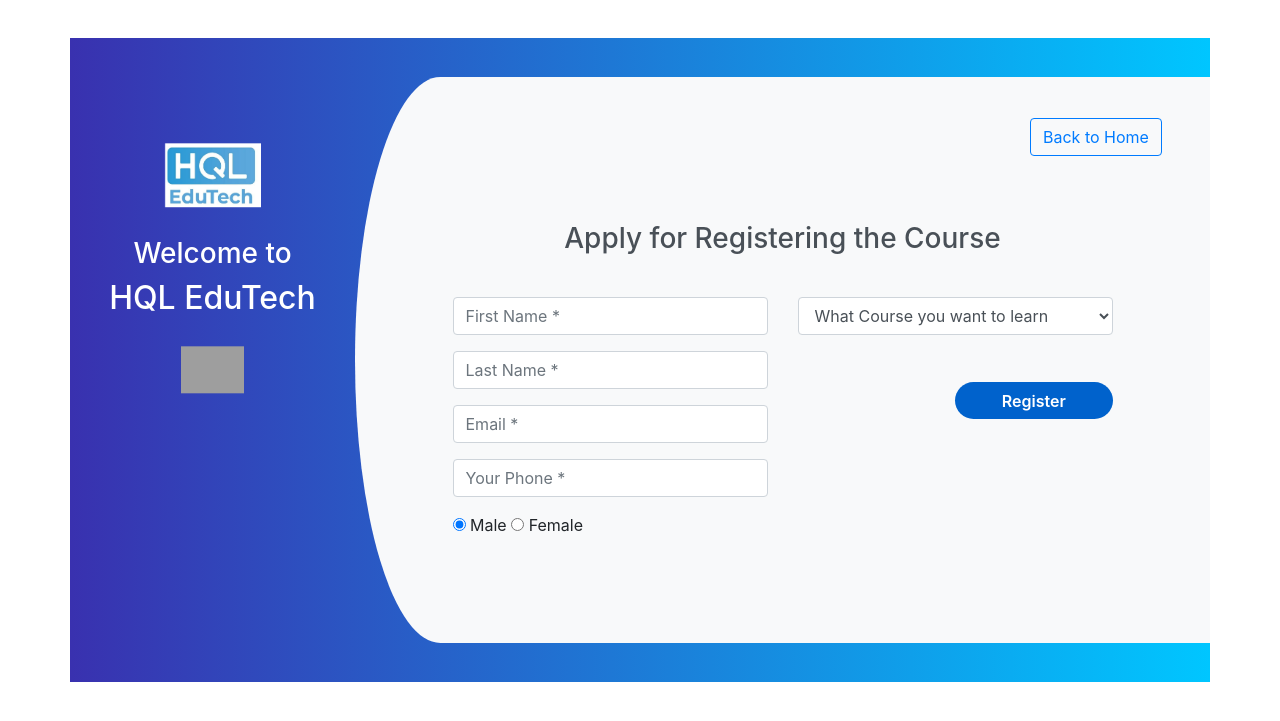
After one commit to Nasar-tech/FinalEduTech, a PHP site: page /registration.html in a window 1280 px wide. The commit adds this page. Shown: the top 721 px of the page. Run offline with PHP 8.4, Linux system fonts and the light colour scheme; some libraries are stand-ins or nearby versions; grey boxes are pictures that could not be loaded.

Commit message:
version 5

```diff
--- /dev/null
+++ b/registration.html
@@ -0,0 +1,109 @@
+<!DOCTYPE html>
+<html lang="en">
+<head>
+    <meta charset="UTF-8">
+    <meta http-equiv="X-UA-Compatible" content="IE=edge">
+    <meta name="viewport" content="width=device-width, initial-scale=1.0">
+    <link rel="stylesheet" href="./registrationcss.css">
+
+    <title>Registration</title>
+</head>
+<body>
+    <link href="//maxcdn.bootstrapcdn.com/bootstrap/4.1.1/css/bootstrap.min.css" rel="stylesheet" id="bootstrap-css">
+<script src="//maxcdn.bootstrapcdn.com/bootstrap/4.1.1/js/bootstrap.min.js"></script>
+<script src="//cdnjs.cloudflare.com/ajax/libs/jquery/3.2.1/jquery.min.js"></script>
+<!------ Include the above in your HEAD tag ---------->
+
+<div class="container register">
+                <div class="row">
+                    <div class="col-md-3 register-left">
+                        <img src="./assets/img/highqlabs2.jpeg" style="width:6rem; height:4rem;" alt="logo" />
+                        <h3>Welcome to</h3>
+                        <h2>HQL EduTech</h2>
+                        <img src="https://image.ibb.co/n7oTvU/logo_white.png" alt=""/>
+
+                    </div>
+                    <div class="col-md-9 register-right">
+                        <a class="btn btn-outline-primary" href="./index.html" style="margin-left:80%;margin-top: 5%;margin-bottom: 0;">Back to Home</a>
+                        <form method="POST" action="./registeredStudents.php">
+
+                        <div class="tab-content" id="myTabContent">
+                            <div class="tab-pane fade show active" id="home" role="tabpanel" aria-labelledby="home-tab">
+                                <h3 class="register-heading">Apply for Registering the Course</h3>
+
+
+
+                                <div class="row register-form">
+                                    <div class="col-md-6">
+                                        <div class="form-group">
+                                            <input type="text" class="form-control" placeholder="First Name *" name="fName" value="" />
+                                        </div>
+                                        <div class="form-group">
+                                            <input type="text" class="form-control" placeholder="Last Name *" name="lName" value="" />
+                                        </div>
+
+                                        <div class="form-group">
+                                            <input type="email" class="form-control" placeholder="Email *" name="email" value="" />
+                                        </div>
+                                        <div class="form-group">
+                                            <input type="text"   name="phone" pattern="[6-9]{1}[0-9]{9}"  title="please enter proper mobile number" class="form-control" placeholder="Your Phone *" value="" />
+
+                                        </div>
+
+                                        <div class="form-group">
+                                            <div class="maxl">
+                                                <label class="radio inline">
+                                                    <input type="radio" name="gender" value="male" checked>
+                                                    <span> Male </span>
+                                                </label>
+                                                <label class="radio inline">
+                                                    <input type="radio" name="gender" value="female">
+                                                    <span>Female </span>
+                                                </label>
+                                            </div>
+                                        </div>
+
+
+
+
+                                    </div>
+
+
+
+                                    <div class="col-md-6">
+
+                                        <div class="form-group">
+                                            <select name="courses" class="form-control">
+                                                <option value="" class="hidden"  selected disabled>What Course you want to learn</option>
+                                                <option value="Java">Java</option>
+                                                <option value="C#">C#</option>
+                                                <option value="Python">Python</option>
+                                                <option value="Angular">Angular</option>
+                                                <option value="React">React</option>
+                                                <option value="Selenium Testing">Selenium Testing</option>
+                                                <option value="DevOps">DevOps</option>
+                                            </select>
+                                        </div>
+
+
+
+
+                                        <input type="submit" class="btnRegister" name="submit" value="Register"/>
+                                    </div>
+                                </div>
+                            </div>
+                        </div>
+                    </div>
+                </form>
+                </div>
+
+            </div>
+            <style>
+                input::-webkit-outer-spin-button,
+input::-webkit-inner-spin-button {
+  -webkit-appearance: none;
+  margin: 0;
+}
+            </style>
+</body>
+</html>
--- /dev/null
+++ b/registrationcss.css
@@ -0,0 +1,95 @@
+.register{
+    background: -webkit-linear-gradient(left, #3931af, #00c6ff);
+    margin-top: 3%;
+    padding: 3%;
+}
+.register-left{
+    text-align: center;
+    color: #fff;
+    margin-top: 4%;
+}
+.register-left input{
+    border: none;
+    border-radius: 1.5rem;
+    padding: 2%;
+    width: 60%;
+    background: #f8f9fa;
+    font-weight: bold;
+    color: #383d41;
+    margin-top: 30%;
+    margin-bottom: 3%;
+    cursor: pointer;
+}
+.register-right{
+    background: #f8f9fa;
+    border-top-left-radius: 10% 50%;
+    border-bottom-left-radius: 10% 50%;
+}
+.register-left img{
+    margin-top: 15%;
+    margin-bottom: 5%;
+    width: 25%;
+    -webkit-animation: mover 2s infinite  alternate;
+    animation: mover 1s infinite  alternate;
+}
+@-webkit-keyframes mover {
+    0% { transform: translateY(0); }
+    100% { transform: translateY(-20px); }
+}
+@keyframes mover {
+    0% { transform: translateY(0); }
+    100% { transform: translateY(-20px); }
+}
+.register-left p{
+    font-weight: lighter;
+    padding: 12%;
+    margin-top: -9%;
+}
+.register .register-form{
+    padding: 10%;
+    margin-top: 10%;
+}
+.btnRegister{
+    float: right;
+    margin-top: 10%;
+    border: none;
+    border-radius: 1.5rem;
+    padding: 2%;
+    background: #0062cc;
+    color: #fff;
+    font-weight: 600;
+    width: 50%;
+    cursor: pointer;
+}
+.register .nav-tabs{
+    margin-top: 3%;
+    border: none;
+    background: #0062cc;
+    border-radius: 1.5rem;
+    width: 28%;
+    float: right;
+}
+.register .nav-tabs .nav-link{
+    padding: 2%;
+    height: 34px;
+    font-weight: 600;
+    color: #fff;
+    border-top-right-radius: 1.5rem;
+    border-bottom-right-radius: 1.5rem;
+}
+.register .nav-tabs .nav-link:hover{
+    border: none;
+}
+.register .nav-tabs .nav-link.active{
+    width: 100px;
+    color: #0062cc;
+    border: 2px solid #0062cc;
+    border-top-left-radius: 1.5rem;
+    border-bottom-left-radius: 1.5rem;
+}
+.register-heading{
+    text-align: center;
+    margin-top: 8%;
+    margin-bottom: -15%;
+    color: #495057;
+}
```
Also changed, not shown: adminmainpage.php (+194 -24 lines), assets/css/style.css (+14 -5 lines), contactus.html (+32 -5 lines), index.html (+91 -7 lines), registeredStudents.php (added, +39 -0 lines), delete.php (added).
